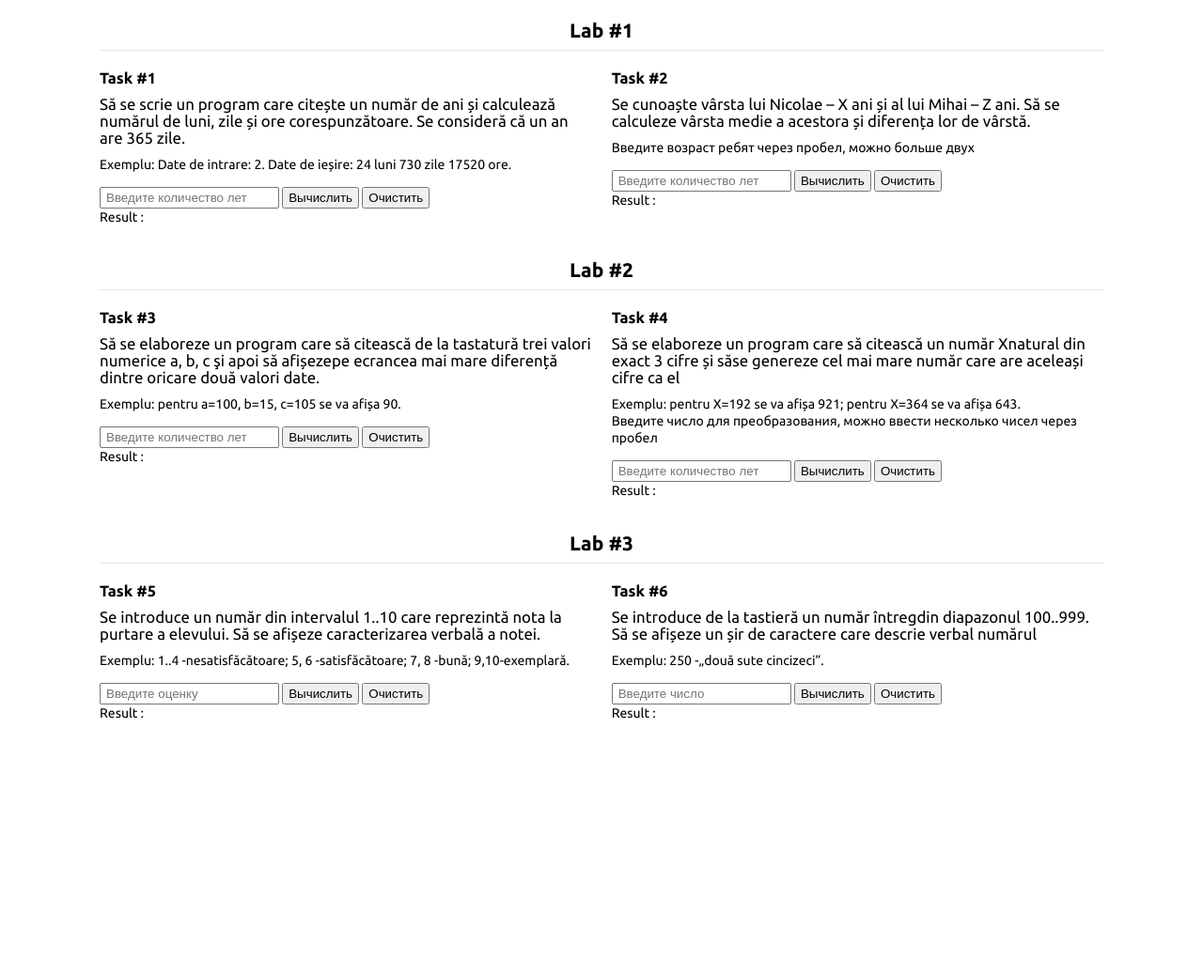
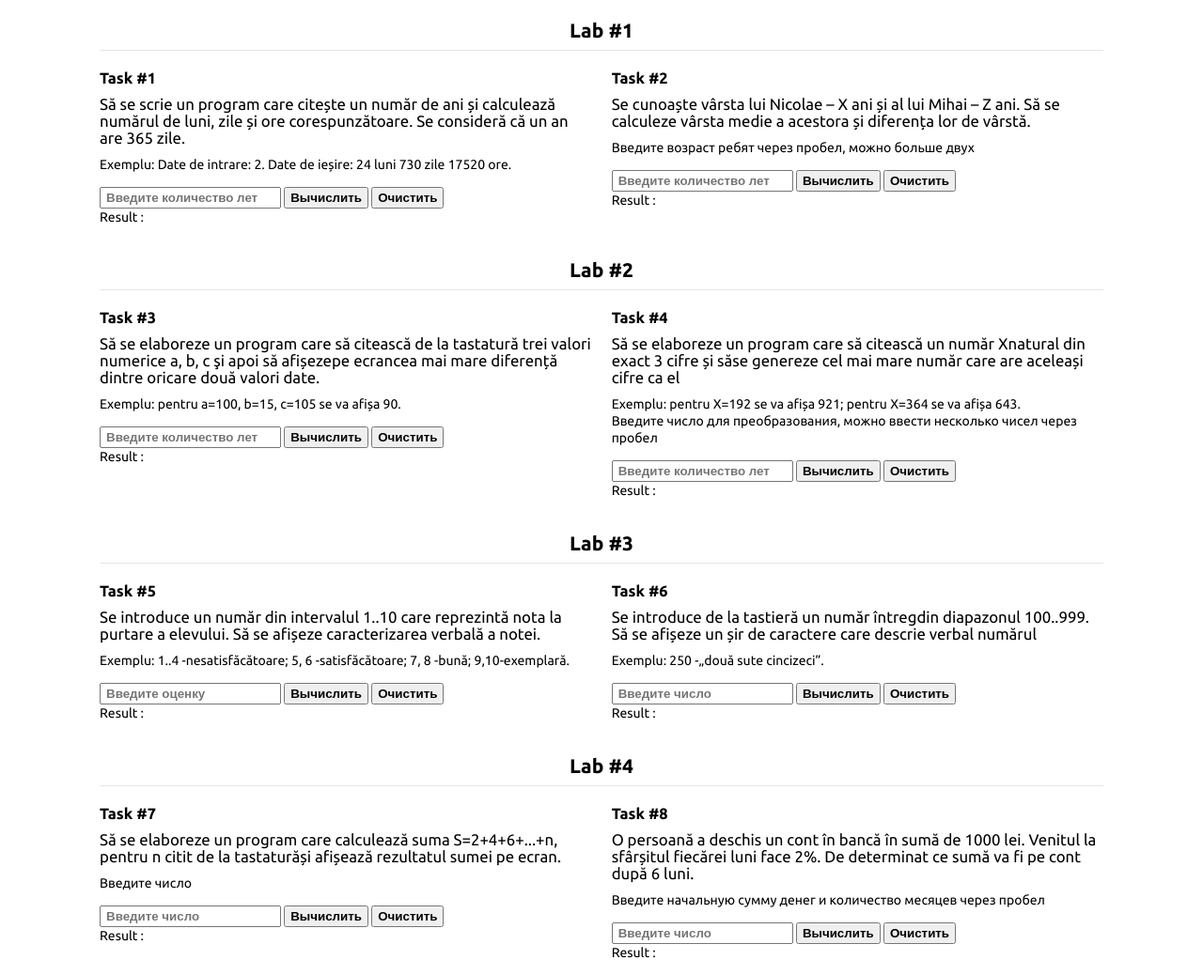
Before and after one commit to Mostenn/Bazele-programarii-I, a website: page app/index.html in a window 1280 px wide. Shown: the whole page at 94% size. Before the commit the page ends 800 px from the top, so only its background shows below. Drawn offline with Linux system fonts and the light colour scheme.

Commit message:
Lab #4 is done

```diff
--- a/app/index.html
+++ b/app/index.html
@@ -83,11 +83,37 @@
                     </div>
                     <div class="task" id="task6">
                         <h3>Task #6</h3>
-                        <p class="description">Se introduce de la tastieră un număr întregdin diapazonul 100..999. Să se afișeze un șir de caractere care descrie verbal numărul</p>
+                        <p class="description">Se introduce de la tastieră un număr întregdin diapazonul 100..999. Să
+                            se afișeze un șir de caractere care descrie verbal numărul</p>
                         <p>Exemplu: 250 -„două sute cincizeci”.</p>
                         <input type="text" class="lab_input" placeholder="Введите число">
                         <button type="submit" onclick="task_6('task6')">Вычислить</button>
                         <button class="reset" onclick="reset('task6')">Очистить</button>
+                        <p class="">Result : <span class="result"></span></p>
+                    </div>
+                </div>
+            </li>
+            <li class="lab">
+                <h2>Lab #4</h2>
+                <div class="tasks">
+                    <div class="task" id="task7">
+                        <h3>Task #7</h3>
+                        <p class="description">Să se elaboreze un program care calculează suma S=2+4+6+...+n, pentru n
+                            citit de la tastaturăși afișează rezultatul sumei pe ecran.</p>
+                        <p>Введите число</p>
+                        <input type="text" class="lab_input" placeholder="Введите число">
+                        <button type="submit" onclick="task_7('task7')">Вычислить</button>
+                        <button class="reset" onclick="reset('task7')">Очистить</button>
+                        <p class="">Result : <span class="result"></span></p>
+                    </div>
+                    <div class="task" id="task8">
+                        <h3>Task #8</h3>
+                        <p class="description">O persoană a deschis un cont în bancă în sumă de 1000 lei. Venitul la
+                            sfârșitul fiecărei luni face 2%. De determinat ce sumă va fi pe cont după 6 luni.</p>
+                        <p>Введите начальную сумму денег и количество месяцев через пробел</p>
+                        <input type="text" class="lab_input" placeholder="Введите число">
+                        <button type="submit" onclick="task_8('task8')">Вычислить</button>
+                        <button class="reset" onclick="reset('task8')">Очистить</button>
                         <p class="">Result : <span class="result"></span></p>
                     </div>
                 </div>
--- a/app/js/main.js
+++ b/app/js/main.js
@@ -17,7 +17,7 @@ function readData(a) {
     let elem = document.getElementById(a).getElementsByClassName('lab_input')[0];
     data = elem.value;
     return data;
-};
+}
 //вывод результата
 function result(a, res) {
     let elem = document.getElementById(a).getElementsByClassName('result')[0];
@@ -37,7 +37,7 @@ function string(data) {
     arr = arr.map(parseFloat); //фильтруем числа
     return arr;
 }
-//
+//строка в 1 число
 function number(data) {
     numb = parseInt(data);
     return numb;
@@ -286,3 +286,40 @@ function task_6(a) {
     res = s + " " + d + " " + e;
     result(a, res);
 }
+//сумма все чисел до числа n
+function task_7(a) {
+    readData(a);
+    number(data);
+    let cet = 0;
+    let necet = 0;
+    let all = 0;
+    for (var i = 0; i <= numb; i++) {
+        if (i % 2 == 0) {
+            cet = cet + i;
+        }
+        if (i % 2 != 0) {
+            necet = necet + i;
+        }
+        all = all + i;
+    }
+    res = "Сумма четных: " + cet + ", Сумма нечетных: " + necet + ", Сумма всех: " + all + " чисел. ";
+    result(a, res);
+}
+//задача с процентами
+function task_8(a) {
+    readData(a);
+    string(data);
+    let month = arr[1];
+    if (typeof month == "undefined") {
+        month = 0;
+    }
+    var depozit = arr[0];
+    console.log(depozit, arr[1]);
+    for (var i = 0; i < month; i++) {
+        var procent = depozit * 0.02;
+        depozit = depozit + procent;
+    }
+
+    res = "Ваш депозит через " + month + " месяцев составит: " + Math.round(depozit * 1000) / 1000 + " лей(ев)";
+    result(a, res);
+}
--- a/app/scss/style.scss
+++ b/app/scss/style.scss
@@ -29,14 +29,6 @@ body {
             margin-top: 10px;
             max-width: 49%;
 
-            p {
-
-                :not(.description),
-                :not(:last-of-type) {
-                    text-align: center;
-                }
-            }
-
             h3 {
 
                 margin: 10px 0;
@@ -55,6 +47,7 @@ body {
             input {
                 margin-top: 15px;
                 padding: 2px 5px;
+                font-weight: 700;
             }
 
             button {
```
Also changed, not shown: app/css/style.css.
